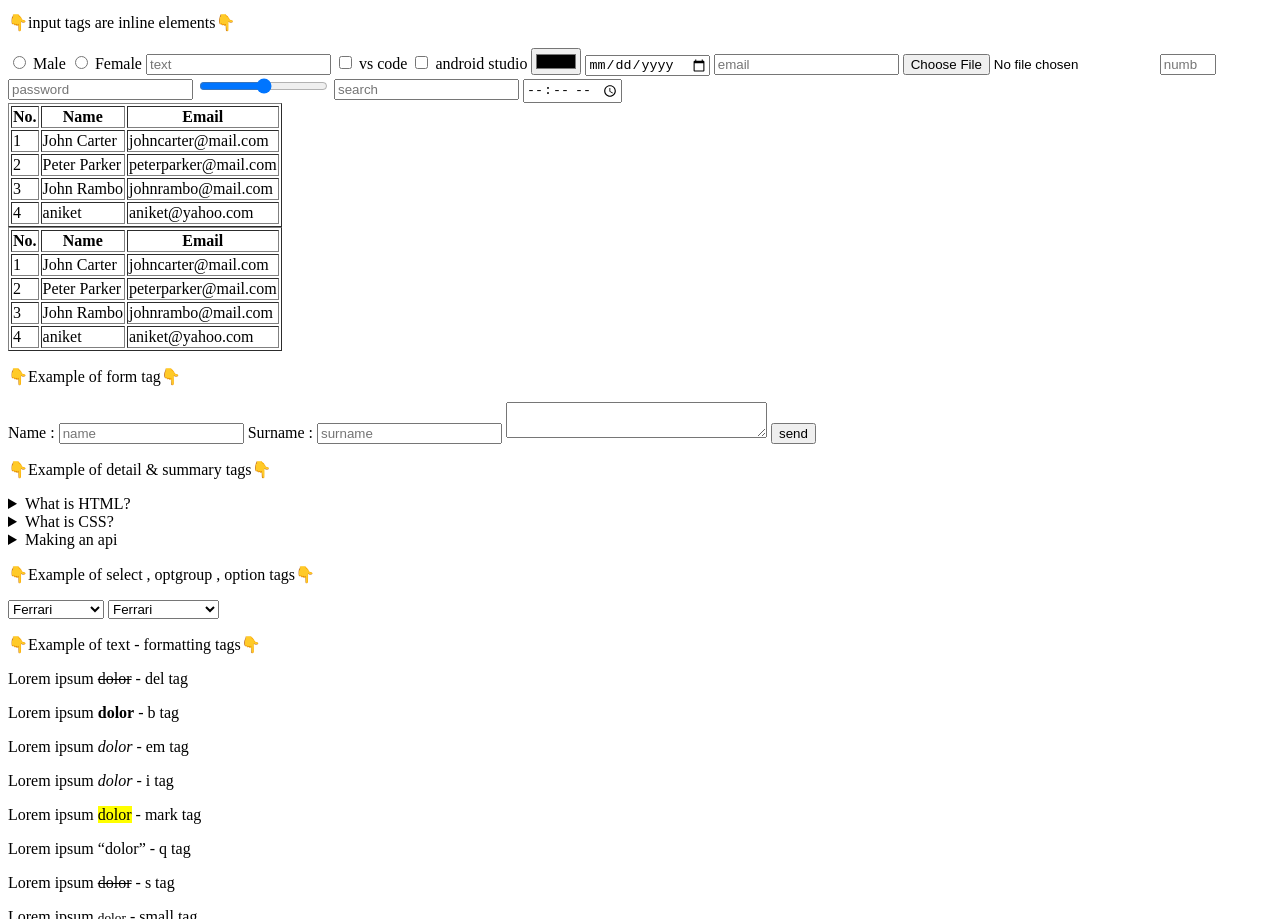
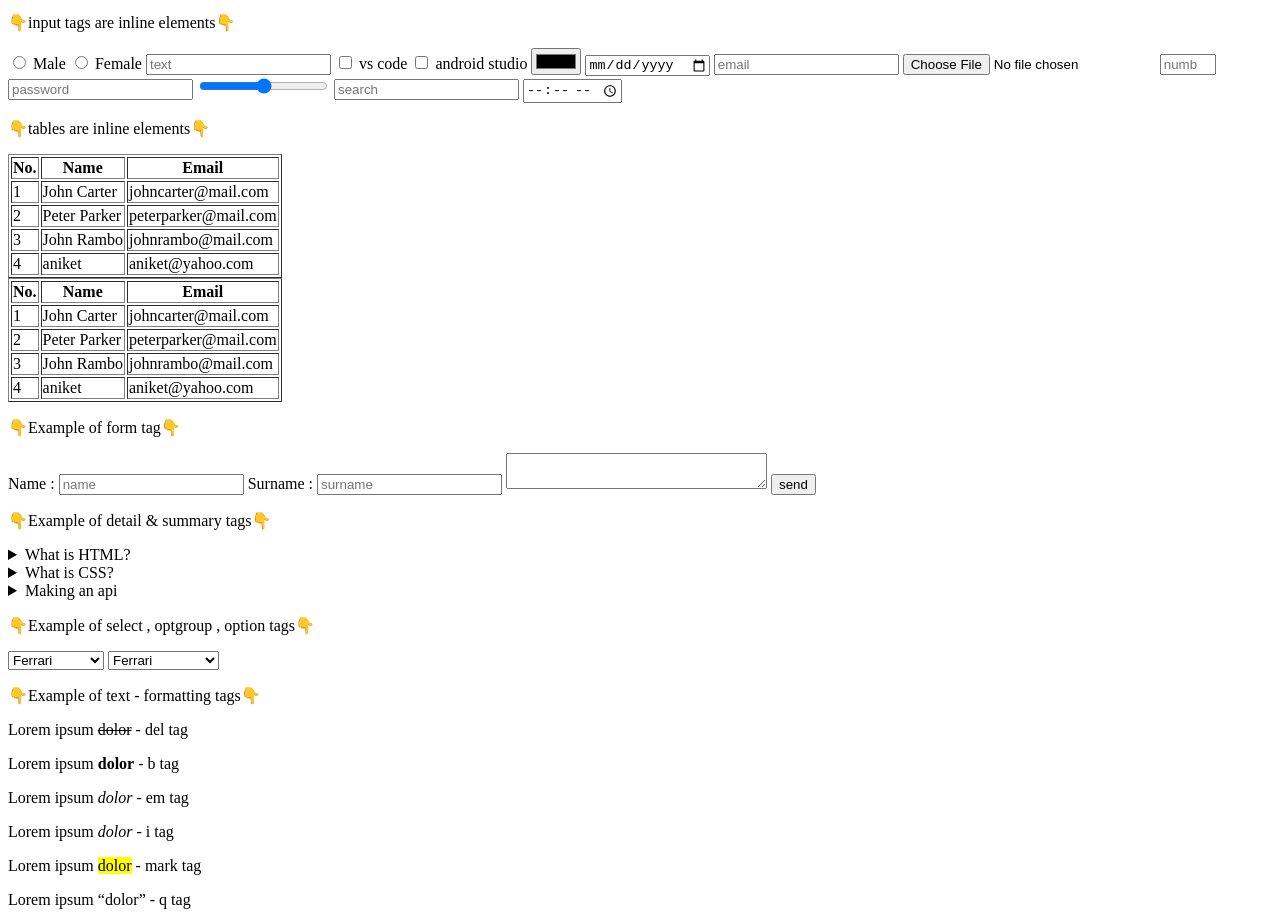
Before and after one commit to Om-jannu/dbit_community_learning_2023, a plain HTML site: page html_clib.html in a window 1280 px wide. Shown: the part 1770-2689 px from the top of the page. Drawn offline with Linux system fonts and the light colour scheme.

Commit message:
Update html_clib.html

```diff
--- a/html_clib.html
+++ b/html_clib.html
@@ -108,7 +108,7 @@
         <input type="search" name="search" placeholder="search">
         <input type="time" name="time">
     </div>
-
+    <p>👇tables are inline elements👇</p>
     <table border="1">
         <thead>
             <tr>
```
